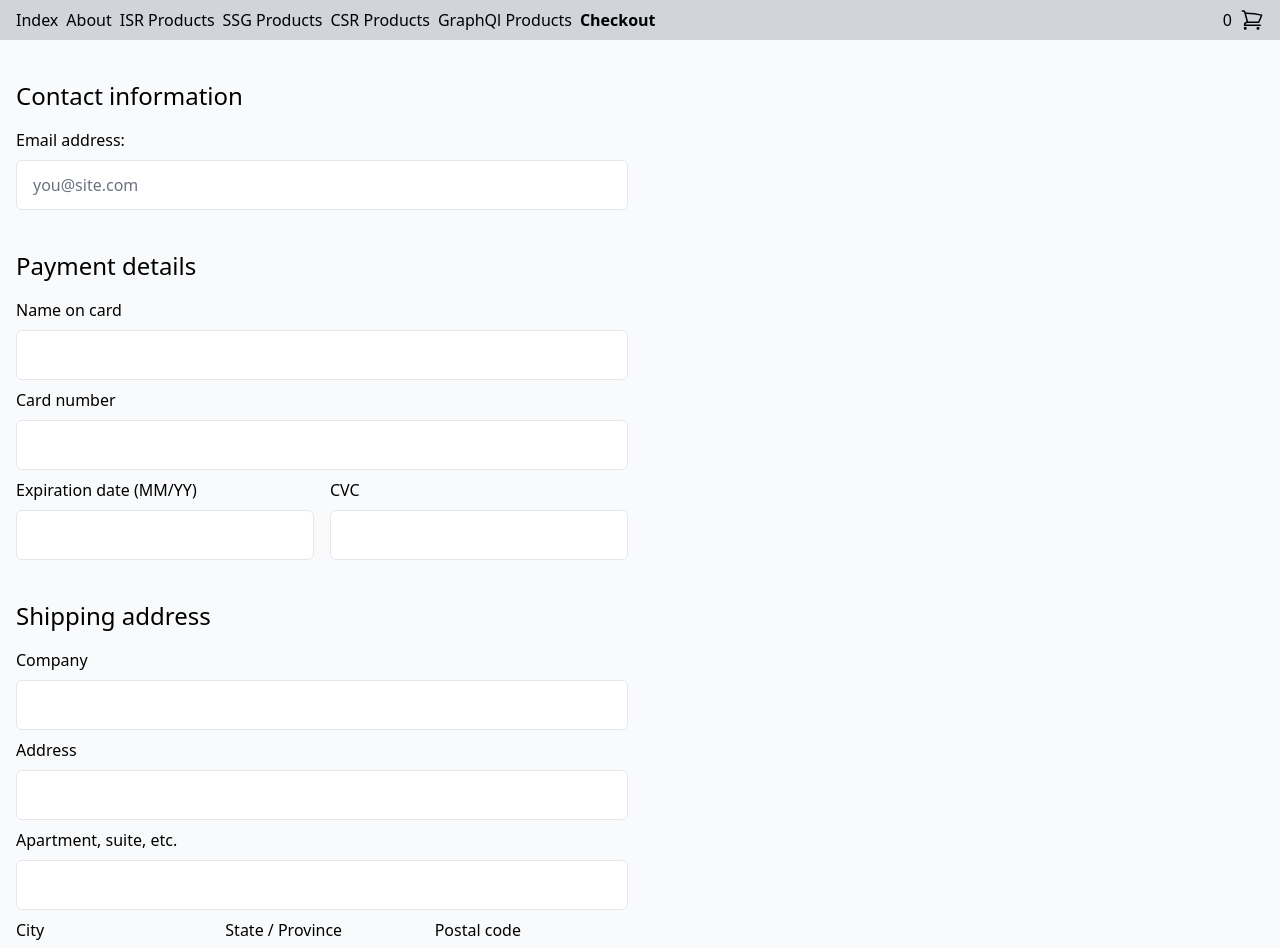
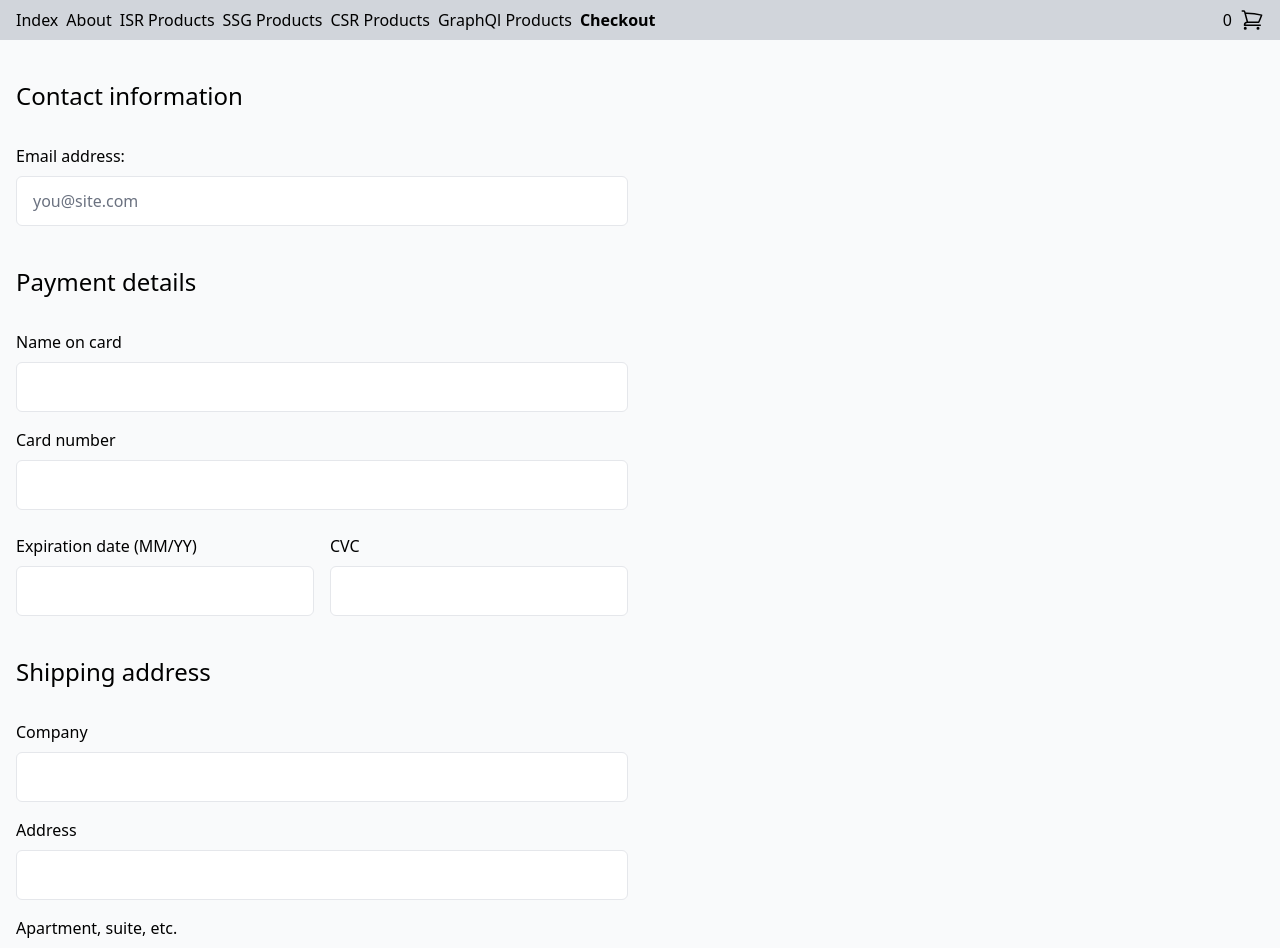
Before and after one commit to glaszczyk/next-zaisteprogramuj, a Next.js app: page /checkout in a window 1280 px wide. Shown: the top 948 px of the page. Built offline with nearby package versions, Linux system fonts and the light colour scheme.

Commit message:
feature/15: Add localization for errors

```diff
--- a/components/CheckoutForm.tsx
+++ b/components/CheckoutForm.tsx
@@ -1,10 +1,69 @@
-import { HTMLInputTypeAttribute, HTMLProps, ReactNode } from 'react';
+import {
+  HTMLInputTypeAttribute,
+  HTMLProps,
+  ReactNode,
+  useEffect,
+  useState,
+} from 'react';
 import { FieldErrors, useForm } from 'react-hook-form';
 import { yupResolver } from '@hookform/resolvers/yup';
 import * as yup from 'yup';
-import { addMethod, InferType, StringSchema } from 'yup';
+import { addMethod, InferType, setLocale, StringSchema } from 'yup';
 
 const requiredValue = 'This value is required.';
+
+interface TranslationLanguage {
+  default: string;
+  required: string;
+  lettersOnly: string;
+  incorrectValue: string;
+  incorrectMonth: string;
+  incorrectYear: string;
+  atLeastDigits: (value: string) => string;
+}
+
+type LocaleLanguage = 'en' | 'en-GB';
+
+const getTranslation = (locale: LocaleLanguage): TranslationLanguage => {
+  const translation: Record<LocaleLanguage, TranslationLanguage> = {
+    en: {
+      default: 'Invalid value',
+      required: 'This value is required',
+      lettersOnly: 'Only letters allowed',
+      incorrectValue: 'Wrong value',
+      incorrectMonth: 'Wrong month',
+      incorrectYear: 'Wrong year',
+      atLeastDigits: (value) => {
+        return `Should be ${value} digits long`;
+      },
+    },
+    'en-GB': {
+      default: 'Nieprawidłowa wartość',
+      required: 'Ta wartość jest wymagana',
+      lettersOnly: 'Dozwolone jedynie litery',
+      incorrectValue: 'Niepoprawna wartość',
+      incorrectMonth: 'Niepoprawny miesiąc',
+      incorrectYear: 'Niepoprawny rok',
+      atLeastDigits: (value) => {
+        return `Wymagana długość to ${value} cyfry`;
+      },
+    },
+  };
+  return translation[locale];
+};
+
+setLocale({
+  // use constant translation keys for messages without values
+  mixed: {
+    default: 'invalidField',
+  },
+  // use functions to generate an error object that includes the value from the schema
+  string: {
+    matches: (options) => ({
+      options,
+    }),
+  },
+});
 
 declare module 'yup' {
   interface StringSchema {
@@ -13,16 +72,28 @@ declare module 'yup' {
 }
 
 addMethod(StringSchema, 'cardExpirationDate', function (errorMessage: string) {
-  return this.test(`test-card-expiration-date`, function (value: string) {
+  return this.test(`testCardExpirationDate`, function (value: string) {
     const { path, createError } = this;
     if (value.length !== 5) {
-      return createError({ path, message: errorMessage });
+      return createError({
+        path,
+        type: 'incorrectValue',
+        message: errorMessage,
+      });
     }
     const [month, year] = value.split('/');
     if (Number.parseInt(month) > 12)
-      return createError({ path, message: 'Wrong month' });
+      return createError({
+        path,
+        type: 'incorrectMonth',
+        message: 'Wrong month',
+      });
     if (Number.parseInt(year) < new Date().getUTCFullYear() - 2000)
-      return createError({ path, message: 'Wrong year' });
+      return createError({
+        path,
+        type: 'incorrectYear',
+        message: 'Wrong year',
+      });
     return true;
   });
 });
@@ -34,15 +105,18 @@ const checkoutFormDataScheme = yup
       .email('Provide valid email address')
       .required(requiredValue),
     nameOnCard: yup.string().required(requiredValue),
-    cardNumber: yup.string().required(requiredValue),
+    cardNumber: yup
+      .string()
+      .required(requiredValue)
+      .matches(/^\d{12}$/, { message: '12', name: 'atLeastDigits' }),
     expirationDate: yup
       .string()
       .required(requiredValue)
-      .cardExpirationDate('Wrong value'),
+      .cardExpirationDate('Wrong Value'),
     cvcNumber: yup
       .string()
       .required(requiredValue)
-      .matches(/^\d\d\d/, 'Should be 3 digits long'),
+      .matches(/^\d\d\d/, { message: '3', name: 'atLeastDigits' }),
     company: yup.string(),
     addressFirstLine: yup.string(),
     apartmentLine: yup.string(),
@@ -87,14 +161,16 @@ const Input = ({
       <>
         <label
           htmlFor={name}
-          className="text-m block font-medium mb-2 dark:text-white"
+          className="text-m block font-medium mt-4 mb-2 dark:text-white"
         >
           {children}
         </label>
         <input
           {...register(name)}
           {...rest}
-          className="py-3 px-4 w-full border-gray-200 rounded-md text-m focus:border-blue-500 focus:ring-blue-500 dark:bg-slate-900 dark:border-gray-700 dark:text-gray-400"
+          className={`${
+            fieldErrorMessage ? 'border-red-600' : 'border-gray-200'
+          } py-3 px-4 w-full  rounded-md text-m focus:border-blue-500 focus:ring-blue-500 dark:bg-slate-900 dark:border-gray-700 dark:text-gray-400`}
         />
         <ErrorMessage>{fieldErrorMessage}</ErrorMessage>
       </>
@@ -117,7 +193,35 @@ const Input = ({
   );
 };
 
+// @ts-ignore-next-line
+const translate = (translations, errors): FieldErrors<CheckoutFormData> => {
+  const getTranslationKey = (key: string) => {
+    const errorKey = errors[key].type;
+    return translations[errorKey];
+  };
+  return Object.keys(errors).reduce((acc, key) => {
+    if (typeof getTranslationKey(key) !== 'function')
+      return {
+        ...acc,
+        [key]: { ...errors[key], message: getTranslationKey(key) },
+      };
+    return {
+      ...acc,
+      [key]: {
+        ...errors[key],
+        message: getTranslationKey(key)(errors[key].message),
+      },
+    };
+  }, {});
+};
 export const CheckoutForm = () => {
+  const [locale, setLocale] = useState<LocaleLanguage>('en' as LocaleLanguage);
+  useEffect(() => {
+    setLocale(
+      ((window.navigator && navigator.language) as LocaleLanguage) ||
+        ('en' as LocaleLanguage)
+    );
+  }, []);
   const {
     register,
     handleSubmit,
@@ -129,6 +233,7 @@ export const CheckoutForm = () => {
     console.log(data);
   });
 
+  const translatedErrors = translate(getTranslation(locale), errors);
   return (
     <form onSubmit={onFormSubmit}>
       <fieldset>
@@ -137,7 +242,7 @@ export const CheckoutForm = () => {
         </legend>
         <Input
           name="emailAddress"
-          errors={errors}
+          errors={translatedErrors}
           type="email"
           placeholder="you@site.com"
           register={register}
@@ -153,7 +258,7 @@ export const CheckoutForm = () => {
           register={register}
           name="nameOnCard"
           type="text"
-          errors={errors}
+          errors={translatedErrors}
           autoComplete="cc-name"
         >
           Name on card
@@ -163,7 +268,7 @@ export const CheckoutForm = () => {
           name="cardNumber"
           autoComplete="cc-number"
           register={register}
-          errors={errors}
+          errors={translatedErrors}
         >
           Card number
         </Input>
@@ -175,7 +280,7 @@ export const CheckoutForm = () => {
               name="expirationDate"
               autoComplete="cc-exp"
               register={register}
-              errors={errors}
+              errors={translatedErrors}
             >
               Expiration date (MM/YY)
             </Input>
@@ -186,7 +291,7 @@ export const CheckoutForm = () => {
               name="cvcNumber"
               autoComplete="cc-csc"
               register={register}
-              errors={errors}
+              errors={translatedErrors}
             >
               CVC
             </Input>
@@ -204,7 +309,7 @@ export const CheckoutForm = () => {
           type="text"
           name="addressFirstLine"
           register={register}
-          errors={errors}
+          errors={translatedErrors}
         >
           Address
         </Input>
@@ -212,30 +317,36 @@ export const CheckoutForm = () => {
           type="text"
           name="apartmentLine"
           register={register}
-          errors={errors}
+          errors={translatedErrors}
         >
           Apartment, suite, etc.
         </Input>
-        <div className="columns-3">
+        <div className="flex gap-4">
+          <div>
             <Input type="text" name="city" register={register} errors={errors}>
               City
             </Input>
+          </div>
+          <div>
             <Input
               type="text"
               name="stateProvince"
               register={register}
-            errors={errors}
+              errors={translatedErrors}
             >
               State / Province
             </Input>
+          </div>
+          <div>
             <Input
               type="text"
               name="postalCode"
               register={register}
-            errors={errors}
+              errors={translatedErrors}
             >
               Postal code
             </Input>
+          </div>
         </div>
       </fieldset>
       <fieldset>
@@ -248,7 +359,7 @@ export const CheckoutForm = () => {
             name="sameAsShipping"
             labelFirst={false}
             register={register}
-            errors={errors}
+            errors={translatedErrors}
           >
             Same as shipping information
           </Input>
```
Lines whose indentation alone changed are shown as unchanged.
